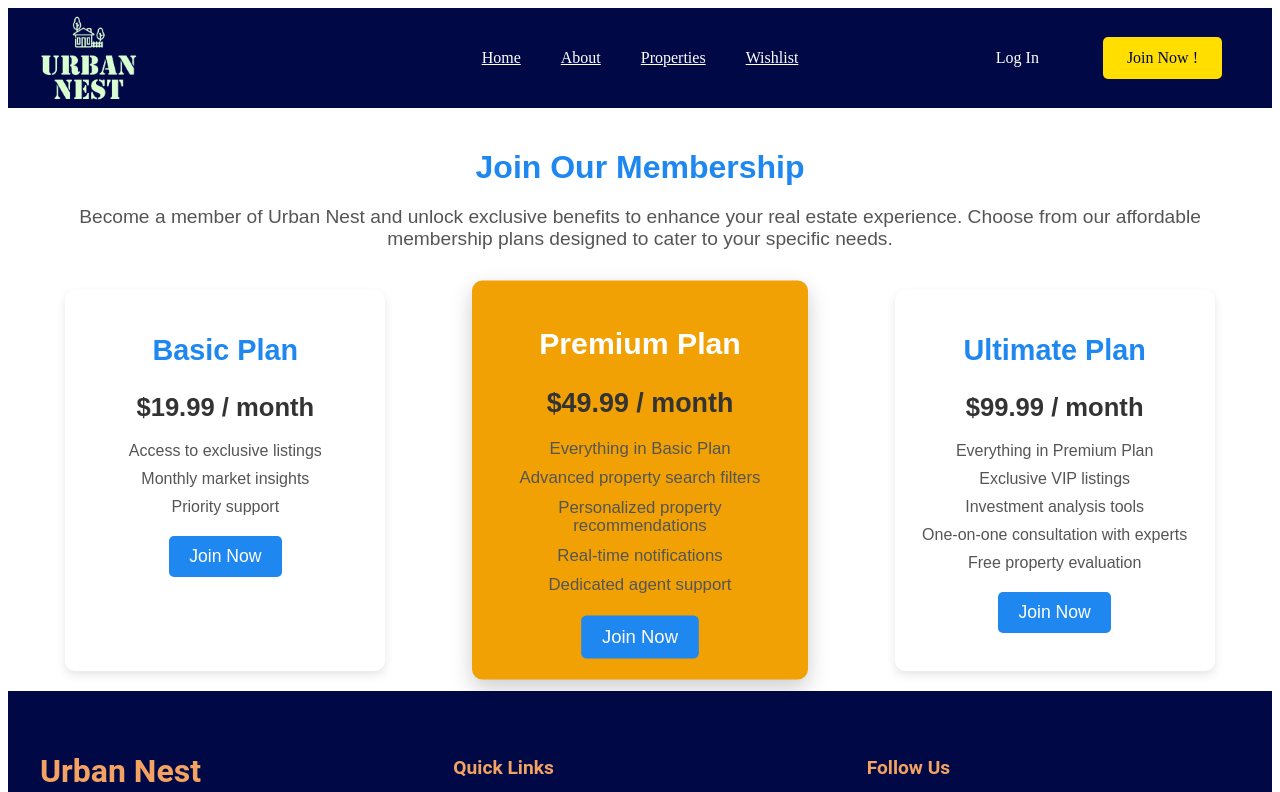
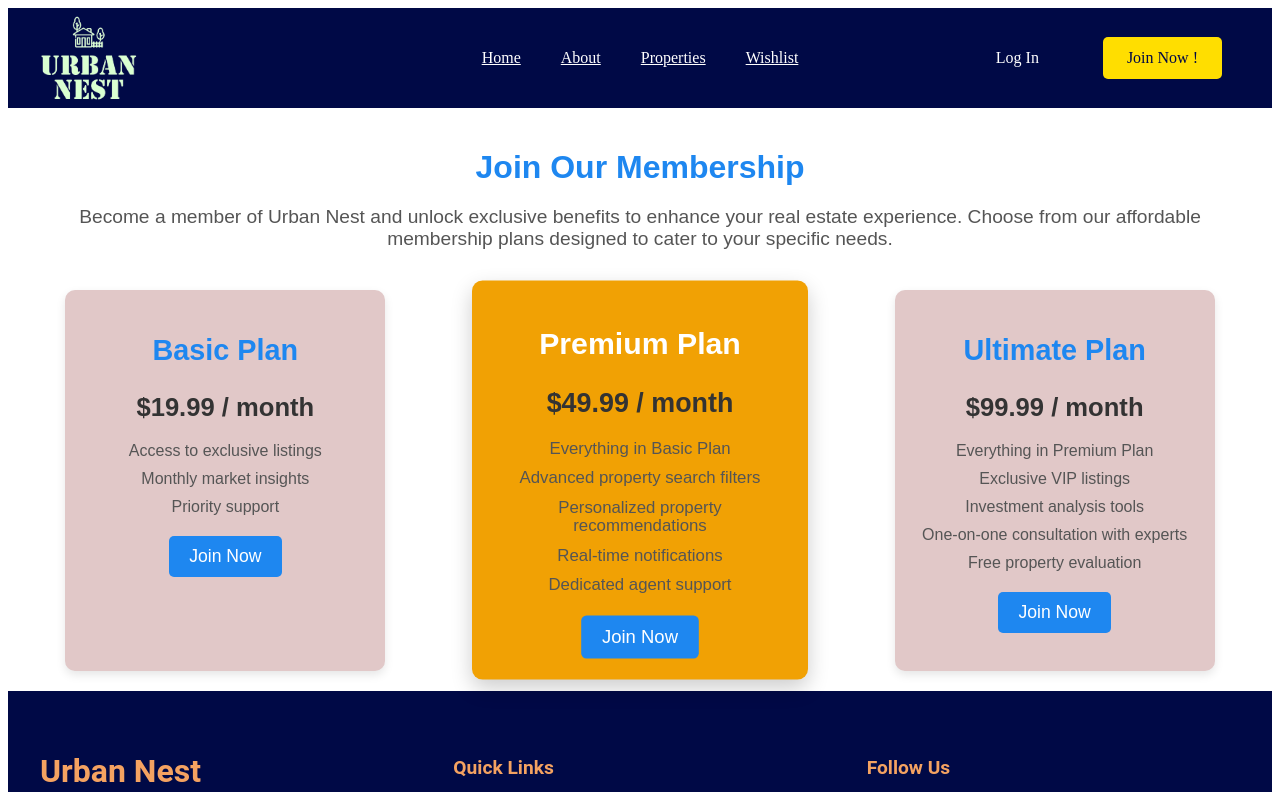
Before and after one commit to Manthan20/Capstone-Urban-next-project, a React (Vite) app: page /join in a window 1280 px wide. Shown: the top 792 px of the page. Built offline with nearby package versions, Linux system fonts and the light colour scheme.

Commit message:
Setup stripe Dashboard Create Payment Links

```diff
--- a/src/routes/JoinMembershipPage/JoinMembershipPage.scss
+++ b/src/routes/JoinMembershipPage/JoinMembershipPage.scss
@@ -46,7 +46,7 @@
   }
 
   .plan-card {
-    background: #ffffff;
+    background: #e1c8c8;
     padding: 20px;
     border-radius: 10px;
     box-shadow: 0 4px 10px rgba(0, 0, 0, 0.1);
```
